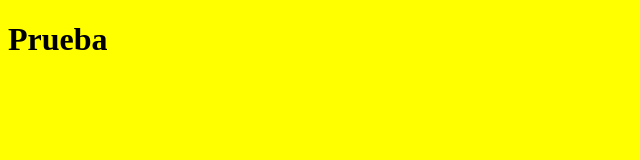
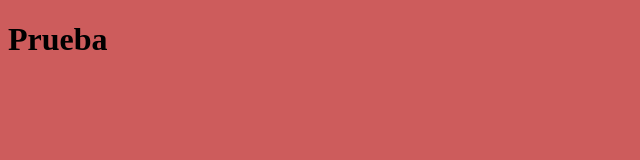
Before and after one commit to crangarita/practica_git_2024, a plain HTML site: page index.html in a window 1280 px wide. Shown: the whole page, without its empty margins (0-640 px from the left). Drawn offline with Linux system fonts and the light colour scheme.

Commit message:
Se modifica fondo del CSS a redindian

```diff
--- a/css/estilo.css
+++ b/css/estilo.css
@@ -1,3 +1,3 @@
 body {
-	background-color: yellow;
+	background-color: indianred;
 }
```
